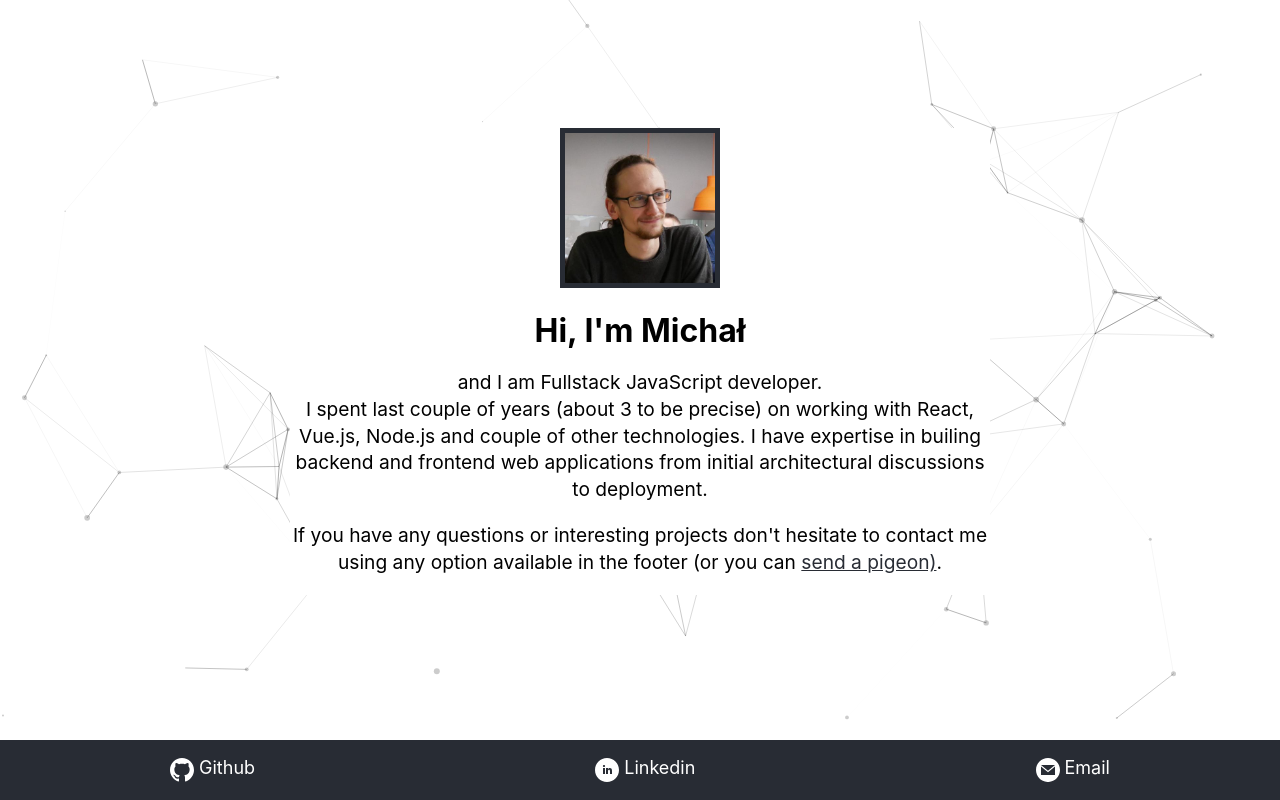
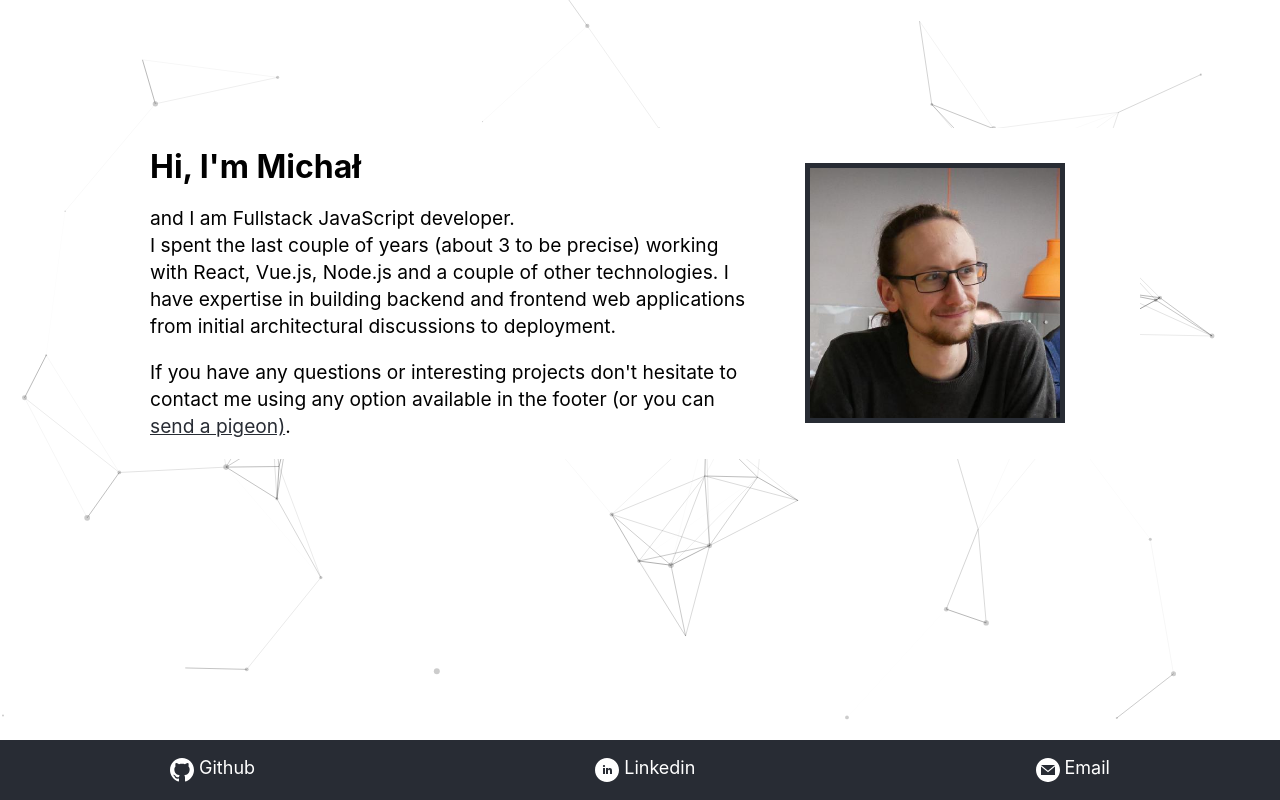
Before and after one commit to mgolebiowski/mgolebiowski.github.io, a Preact app: page / in a window 1280 px wide. Built offline with nearby package versions, Linux system fonts and the light colour scheme.

Commit message:
fix typos & tweak the design

```diff
--- a/src/components/main.css
+++ b/src/components/main.css
@@ -4,16 +4,57 @@
   flex-wrap: wrap;
   justify-content: space-around;
   align-content: center;
+}
+
+.row {
+  background-color: white;
+  display: flex;
+  flex-wrap: wrap;
+}
+
+.my-face-container {
+  flex-basis: 100%;
+  padding: 0 50px;
+  display: flex;
+  align-items: center;
+  justify-content: center;
+}
+
+.my-face {
+  width:100%;
+  max-width: 150px;
+  border: #282c34 5px solid;
+}
+
+.letter h1 {
   text-align: center;
 }
 
-.row {
-  max-width: 700px;
-  margin: 0 10px;
-  background-color: white;
+@media screen and (min-width: 768px) {
+  .row {
+    margin: 0 30px;
+    flex-wrap: nowrap;
+    max-width: 1000px;
+  }
+
+  .my-face-container {
+    max-width: 250px;
+    order: 2;
+  }
+
+  .my-face {
+    max-width: 250px;
+  }
+
+  .letter {
+    flex-basis: 60%;
+  }
+
+  .letter h1 {
+    text-align: left;
+  }
 }
 
-.my-face {
-  width: 150px;
-  border: #282c34 5px solid;
+.letter {
+  padding: 0 10px;
 }
--- a/src/components/main.js
+++ b/src/components/main.js
@@ -6,16 +6,32 @@ export default () => {
   return (
     <div className="container">
       <div className="row">
+        <div className="my-face-container">
           <img className="my-face" src="assets/face.jpeg" alt="My face" />
+        </div>
+        <div className="letter">
           <h1>Hi, I'm Michał</h1>
           <p>
             and I am Fullstack JavaScript developer.
-          <br />I spent last couple of years (about {new Date().getFullYear() - 2016} to be precise) on working with React, Vue.js, Node.js and couple of other technologies.
-          I have expertise in builing backend and frontend web applications from initial architectural discussions to deployment.
+            <br />I spent the last couple of years (about{" "}
+            {new Date().getFullYear() - 2016} to be precise) working with
+            React, Vue.js, Node.js and a couple of other technologies. I have
+            expertise in building backend and frontend web applications from
+            initial architectural discussions to deployment.
           </p>
           <p>
-          If you have any questions or interesting projects don't hesitate to contact me using any option available in the footer (or you can <a target="_blank" rel="noopener noreferrer" href="https://tools.ietf.org/html/rfc1149">send a pigeon)</a>.
+            If you have any questions or interesting projects don't hesitate to
+            contact me using any option available in the footer (or you can{" "}
+            <a
+              target="_blank"
+              rel="noopener noreferrer"
+              href="https://tools.ietf.org/html/rfc1149"
+            >
+              send a pigeon)
+            </a>
+            .
           </p>
+        </div>
       </div>
     </div>
   );
--- a/src/index.css
+++ b/src/index.css
@@ -14,7 +14,7 @@ body {
 @media screen and (max-width: 768px) {
   #root {
     margin-top: 10px;
-    padding: 0 5px 70px;
+    padding: 0 0 70px;
   }
 }
 
```
Lines whose indentation alone changed are shown as unchanged.
